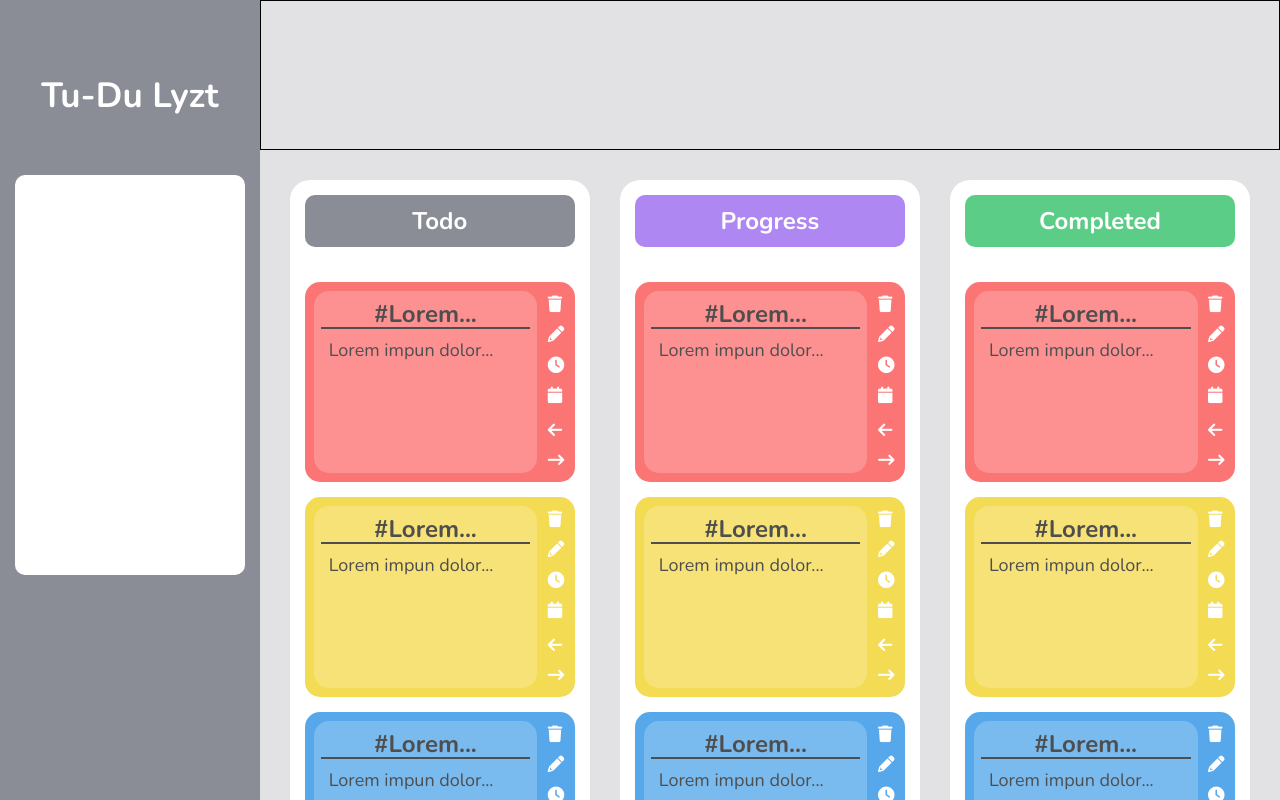
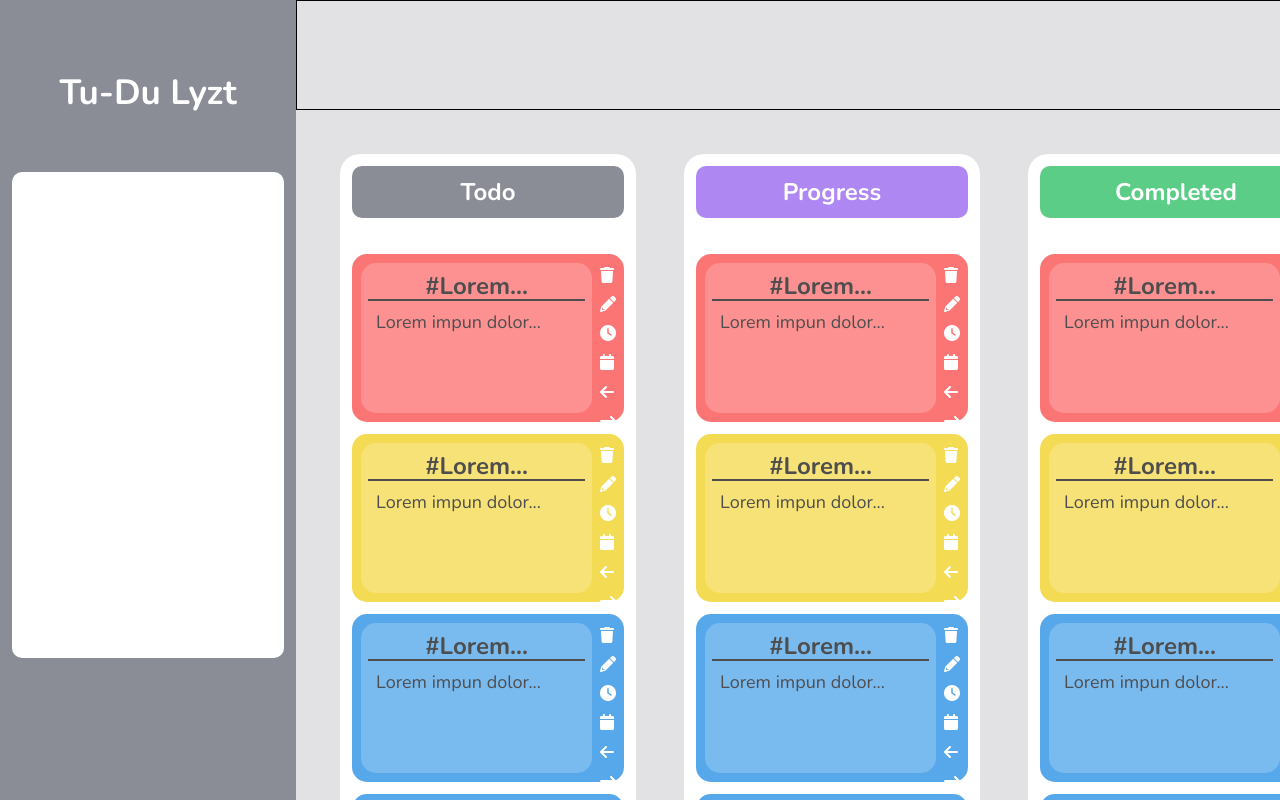
Before and after one commit to GaredLyon/Tu-Du-Lyzt, a React (Vite) app: page / in a window 1280 px wide. Shown: the top 800 px of the page. Built offline with nearby package versions, Linux system fonts and the light colour scheme.

Commit message:
cambios momentaneos

```diff
--- a/src/App.css
+++ b/src/App.css
@@ -1,31 +1,31 @@
-.App{
+.App {
   width: 100%;
   display: flex;
   height: max-content;
   overflow: hidden;
 }
 
-.App__aside{
-  width: 480px;
+.App__aside {
+  min-width: 296px;
   background: var(--gray2);
   display: flex;
   flex-direction: column;
-  padding: 1.5rem;
+  padding: 12px;
 }
 
-.App__container{
+.App__container {
   flex-grow: 1;
   display: flex;
   flex-direction: column;
 }
 
-.App__header{
-  height: 150px;
+.App__header {
+  height: 110px;
   border: 0.1rem solid black;
   background: var(--gray3);
 }
 
-.App__main{
+.App__main {
   flex-grow: 1;
   background-color: var(--gray3);
 }
--- a/src/components/Aside/Aside.css
+++ b/src/components/Aside/Aside.css
@@ -1,9 +1,9 @@
-.aside{
+.aside {
   /* background: blue; */
   display: flex;
   flex-direction: column;
 }
-.aside__title{
+.aside__title {
   font-size: 3.5rem;
   text-align: center;
   color: var(--white);
@@ -14,9 +14,10 @@
   align-items: center;
 }
 
-.aside__form{
+.aside__form {
   width: 100%;
-  min-height: 400px;
+  min-width: 272px;
+  min-height: 486px;
   background: var(--white);
   /* background-color: red; */
   border-radius: var(--r-lg);
--- a/src/components/Main2/Card/Card.css
+++ b/src/components/Main2/Card/Card.css
@@ -1,30 +1,30 @@
 /* CARD ///////////////////// */
-.card{
+.card {
   border-radius: 1.5rem;
   display: flex;
-  padding: .9rem 0 .9rem .9rem;
+  padding: 0.9rem 0 0.9rem 0.9rem;
   background: var(--red);
-  width: 32rem;
-  height: 20rem;
+  width: 272px;
+  height: 168px;
   width: 100%;
 }
-.card--yellow{
+.card--yellow {
   background: var(--yellow);
 }
-.card--blue{
+.card--blue {
   background: var(--blue);
 }
 
 /* CARD MAIN ///////////////////// */
-.card__main{
+.card__main {
   flex-grow: 1;
-  border-radius: .5rem;
+  border-radius: 0.5rem;
   background: rgba(255, 255, 255, 0.2);
   border-radius: 1.5rem;
-  padding: .7rem;
+  padding: 0.7rem;
 }
 
-.card__title{
+.card__title {
   text-align: center;
   font-weight: bold;
   color: var(--gray1);
@@ -38,15 +38,15 @@
   height: 3.1rem;
   font-size: var(--xl);
 }
-.card__title:disabled{
+.card__title:disabled {
   border-bottom: 0.2rem solid var(--gray1);
 }
 
-.card__title::-webkit-scrollbar{
+.card__title::-webkit-scrollbar {
   display: none;
 }
 
-.card__container{
+.card__container {
   color: var(--gray1);
   background: transparent;
   border: none;
@@ -55,65 +55,65 @@
   resize: none;
   outline: none;
   font-size: var(--lg);
-  padding: .3rem .8rem;
-
+  padding: 0.3rem 0.8rem;
 }
 
-.card__container::-webkit-scrollbar{
+.card__container::-webkit-scrollbar {
   display: none;
 }
 
 /* CARD ASIDE ///////////////////// */
-.card__aside{
+.card__aside {
   display: flex;
   flex-direction: column;
   justify-content: space-between;
-  padding: 0 .6rem;
+  gap: 6px;
+  /*   padding: 0 0.6rem; */
   /* background: green; */
 }
-.card__icon-container{
+.card__icon-container {
   min-width: 20%;
   display: flex;
   flex-direction: column;
-  gap: .5rem;
+  gap: 0.5rem;
   /* background: red; */
 }
-.card__icon{
-  border-radius: .5rem;
-  font-size: 1rem;
+.card__icon {
+  border-radius: 0.5rem;
+  font-size: 12px;
   color: var(--white);
-  font-size: 1.65rem;
-  padding: .35rem;
-  margin: 0.1rem;
+  font-size: 16px;
+  padding: 4px;
+  margin: 0 4px;
   /* background: blue; */
 }
-.card__icon:hover{
+.card__icon:hover {
   background: rgba(255, 255, 255, 0.2);
 }
 
-.card__icon-container:last-child .card__icon:first-child:hover{
+.card__icon-container:last-child .card__icon:first-child:hover {
   background: transparent;
   color: var(--gray);
 }
-.card__icon-container:last-child .card__icon:last-child:hover{
+.card__icon-container:last-child .card__icon:last-child:hover {
   background: transparent;
   color: var(--green);
 }
 
 /* ICONO INDIVIDUAL */
-.caja__icon{
+.caja__icon {
   position: relative;
 }
 
-.caja__icon:hover .card__aviso{
+.caja__icon:hover .card__aviso {
   display: flex;
 }
-.card__aviso{
+.card__aviso {
   position: absolute;
   background: var(--purple);
   color: white;
-  padding: 0.1rem .4rem;
-  border-radius: .3rem;
+  padding: 0.1rem 0.4rem;
+  border-radius: 0.3rem;
   left: 2.5rem;
   left: 3.5rem;
   width: max-content;
@@ -121,8 +121,8 @@
   display: none;
 }
 
-.card__aviso:before{
-  content: '';
+.card__aviso:before {
+  content: "";
   background: var(--purple);
   position: absolute;
   width: 2rem;
--- a/src/components/Main2/Column/Column.css
+++ b/src/components/Main2/Column/Column.css
@@ -1,38 +1,38 @@
-.column{
+.column {
   display: flex;
   flex-direction: column;
   width: max-content;
-  padding: 1.5rem;
+  padding: 12px;
   border-radius: var(--r-xl);
-  gap: 3.5rem;
+  gap: 36px;
   background: var(--white);
-  min-height: 150vh;
+  height: 776px;
   width: calc(100% / 3);
-
-  min-width: 300px;
+  min-width: 296px;
+  overflow: scroll;
 }
 
-.column__title{
+.column__title {
   color: var(--white);
-  padding: 1rem .5rem;
+  padding: 1rem 0.5rem;
   border-radius: var(--r-lg);
   background: var(--gray);
   text-align: center;
   font-size: var(--xl);
 }
 
-.column__title--gray{
+.column__title--gray {
   background: var(--gray2);
 }
-.column__title--purple{
+.column__title--purple {
   background: var(--purple);
 }
-.column__title--green{
+.column__title--green {
   background: var(--green);
 }
 
-.column__container-cards{
+.column__container-cards {
   display: flex;
   flex-direction: column;
-  gap: 1.5rem;
+  gap: 12px;
 }
--- a/src/components/Main2/Column/Column.jsx
+++ b/src/components/Main2/Column/Column.jsx
@@ -1,16 +1,20 @@
-import React from 'react'
-import { Card } from '../Card/Card'
-import './Column.css'
+import React from "react";
+import { Card } from "../Card/Card";
+import "./Column.css";
 
-export const Column = ({titleColor, titleText}) => {
+export const Column = ({ titleColor, titleText }) => {
   return (
     <article className={`column`}>
-      <h5 className={`column__title ${`column__title--${titleColor}`}`}>{titleText}</h5>
-      <div className='column__container-cards'>
-        <Card color={'red'}/>
-        <Card color={'yellow'}/>
-        <Card color={'blue'}/>
+      <h5 className={`column__title ${`column__title--${titleColor}`}`}>
+        {titleText}
+      </h5>
+      <div className="column__container-cards">
+        <Card color={"red"} />
+        <Card color={"yellow"} />
+        <Card color={"blue"} />
+        <Card color={"blue"} />
+        <Card color={"blue"} />
       </div>
     </article>
-  )
-}
+  );
+};
--- a/src/components/Main2/Main.css
+++ b/src/components/Main2/Main.css
@@ -1,7 +1,7 @@
 /* CONTENEDOR DE COLUMNAS */
-.container-columns{
+.container-columns {
   display: flex;
   justify-content: center;
-  gap: 3rem;
-  padding: 3rem;
+  gap: 48px;
+  padding: 44px;
 }
```
